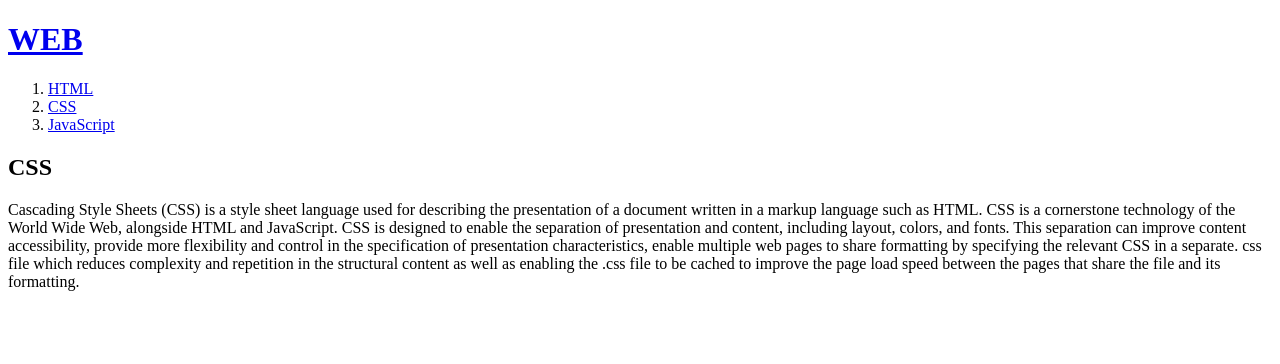
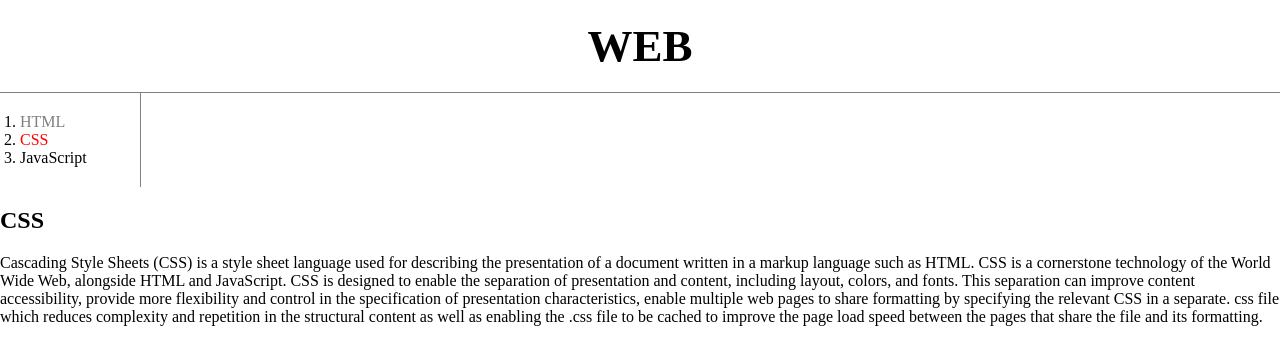
Before and after one commit to JiAhnLee/web1, a plain HTML site: page 2.html in a window 1280 px wide. Drawn offline with Linux system fonts and the light colour scheme; a script that the page names is missing.

Commit message:
Add files via upload

```diff
--- a/2.html
+++ b/2.html
@@ -12,12 +12,40 @@
 
   gtag('config', 'G-QQ6ERTK9JP');
 </script>
+<style>
+  body{
+    margin:0;
+  }
+  #active{
+    color:red;
+  }
+  .saw{
+    color:gray;
+  }
+  a {
+    color:black;
+    text-decoration: none;
+  }
+  h1 {
+    font-size: 45px;
+    text-align: center;
+    border-bottom:1px solid gray;
+    margin:0;
+    padding:20px;
+  }
+  ol{
+    border-right:1px solid gray;
+    width:100px;
+    margin:0;
+    padding:20px;
+  }
+</style>
 </head>
 <body>
   <h1><a href="index.html">WEB</a></h1>
   <ol>
-    <li><a href="1.html">HTML</a></li>
-    <li><a href="2.html">CSS</a></li>
+    <li><a href="1.html" class="saw">HTML</a></li>
+    <li><a href="2.html" class="saw" id="active">CSS</a></li>
     <li><a href="3.html">JavaScript</a></li>
   </ol>
   <h2>CSS</h2>
```
Also changed, not shown: box.html (added, +17 -0 lines).
